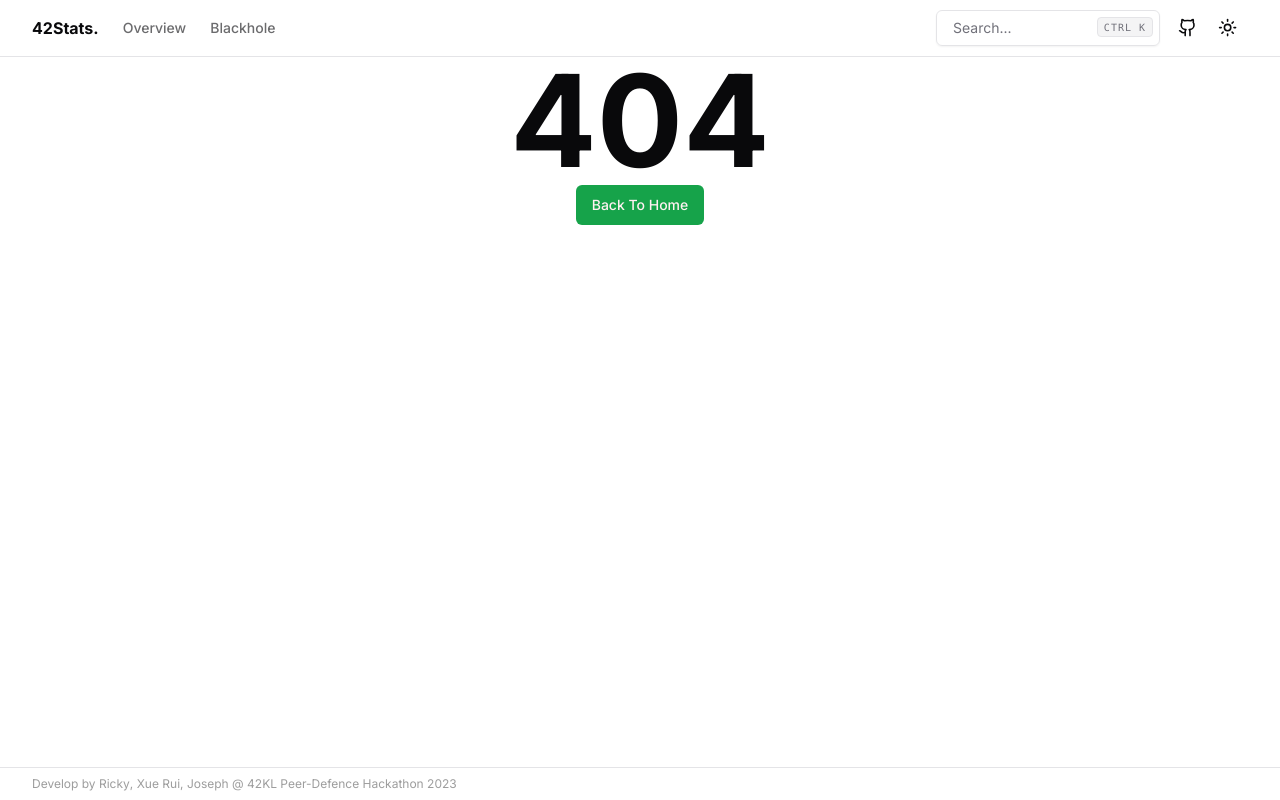
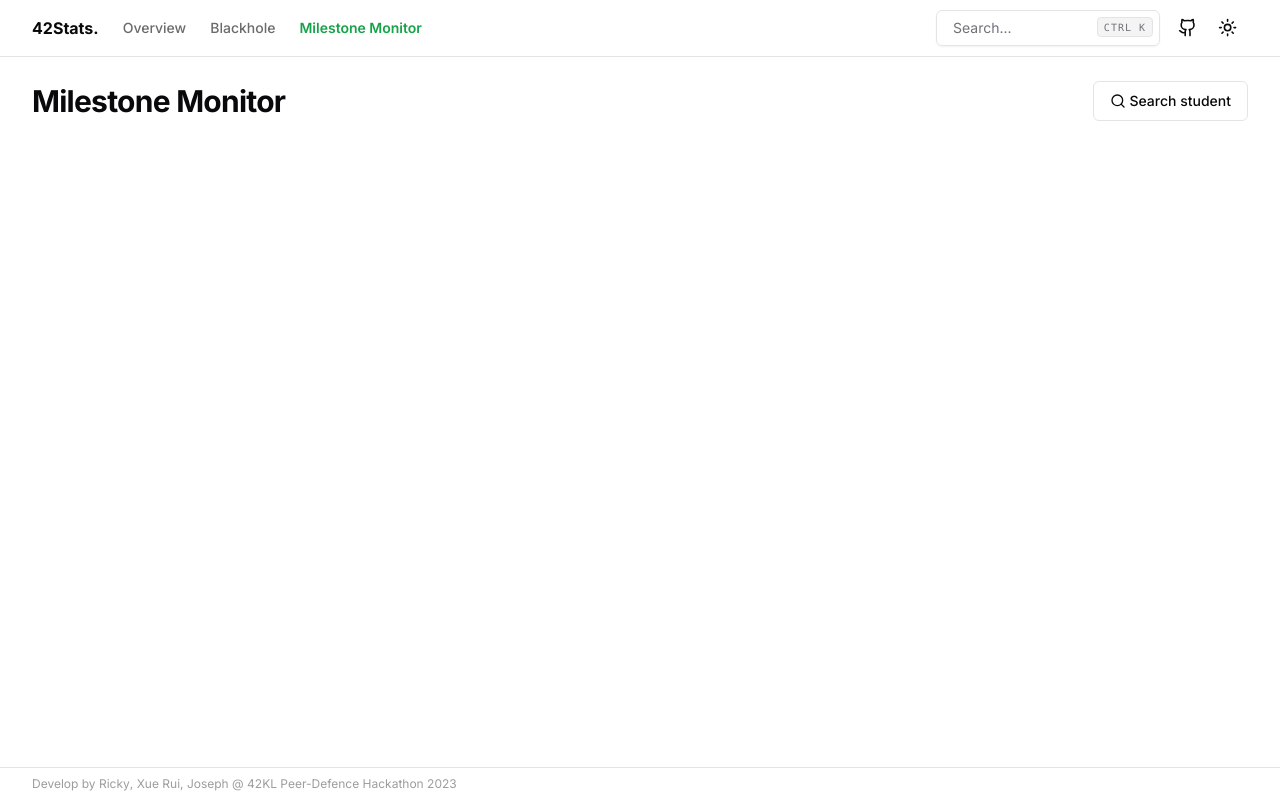
Before and after one commit to Ricky0625/42Stats., a Next.js app: page /milestone in a window 1280 px wide. Before the commit this address had no page. Built offline with nearby package versions, Linux system fonts and the light colour scheme.

Commit message:
Added MilestoneForm

```diff
--- a/app/blackhole/BlackholeAnalysis.tsx
+++ b/app/blackhole/BlackholeAnalysis.tsx
@@ -297,7 +297,7 @@ const statCards = [
     description: undefined,
     icon: <Swords size={20} />,
     content: <ProjectCasualties />,
-    className: `lg:col-span-3`
+    className: `col-span-2 lg:col-span-3`
   }
 ]
 
--- /dev/null
+++ b/app/milestone/page.tsx
@@ -0,0 +1,16 @@
+import MilestoneForm from "@/components/MilestoneForm"
+import { Button } from "@/components/ui/button"
+import { IterationCcw } from "lucide-react"
+
+export default function MileStone() {
+  return (
+    <div className="container relative pt-6 max-h-screen">
+      <div className="flex w-full flex-row justify-between items-center">
+        <h2 className="text-2xl md:text-3xl font-bold tracking-tight transition-colors first:mt-0">Milestone Monitor</h2>
+        <MilestoneForm />
+      </div>
+      <div className="">
+      </div>
+    </div>
+  )
+}
--- a/components/Header.tsx
+++ b/components/Header.tsx
@@ -22,6 +22,10 @@ const routes = [
     href: "/blackhole",
     label: "Blackhole"
   },
+  {
+    href: "/milestone",
+    label: "Milestone Monitor"
+  }
 ]
 
 const Logo = () => {
--- /dev/null
+++ b/components/MilestoneForm.tsx
@@ -0,0 +1,83 @@
+"use client"
+
+import { Button } from "@/components/ui/button"
+import {
+  Dialog,
+  DialogContent,
+  DialogTrigger,
+} from "@/components/ui/dialog"
+import {
+  Form,
+  FormControl,
+  FormDescription,
+  FormField,
+  FormItem,
+  FormLabel,
+  FormMessage,
+} from "@/components/ui/form"
+import { zodResolver } from "@hookform/resolvers/zod"
+import * as z from "zod"
+import { useForm } from "react-hook-form"
+import React from "react"
+import { BatchData, getALlBatch } from "./BlackholeFilterForm"
+import { OverviewContext } from "@/app/page"
+import { Search } from "lucide-react"
+import { Input } from "./ui/input"
+
+const formSchema = z.object({
+  login: z.string().min(1)
+})
+
+const MilestoneForm = () => {
+
+  const [open, setOpen] = React.useState(false)
+
+  const form = useForm<z.infer<typeof formSchema>>({
+    resolver: zodResolver(formSchema),
+    defaultValues: {
+      login: ""
+    }
+  })
+
+  const onSubmit = (values: z.infer<typeof formSchema>) => {
+    console.log(values)
+    setOpen(false)
+  }
+
+  React.useEffect(() => {
+
+  }, [])
+
+  return (
+    <div className="flex flex-row justify-between items-center space-x-4">
+      <p className="text-foreground/40 font-semibold text-sm hidden md:block"></p>
+      <Dialog open={open} onOpenChange={setOpen}>
+        <DialogTrigger asChild>
+          <Button variant="outline"><Search size={16} /><span className="hidden md:block">&nbsp;Search student</span></Button>
+        </DialogTrigger>
+        <DialogContent className="sm:max-w-[500px]">
+          <Form {...form}>
+            <form onSubmit={form.handleSubmit(onSubmit)} className="space-y-8">
+              <FormField
+                control={form.control}
+                name="login"
+                render={({ field }) => (
+                  <FormItem>
+                    <FormLabel>Intra name</FormLabel>
+                    <FormControl>
+                      <Input placeholder="Intra name" {...field} />
+                    </FormControl>
+                    <FormMessage />
+                  </FormItem>
+                )}
+              />
+              <Button type="submit">Get</Button>
+            </form>
+          </Form>
+        </DialogContent>
+      </Dialog>
+    </div>
+  )
+}
+
+export default MilestoneForm
```
Also changed, not shown: app/milestone/layout.tsx (added, +13 -0 lines).
